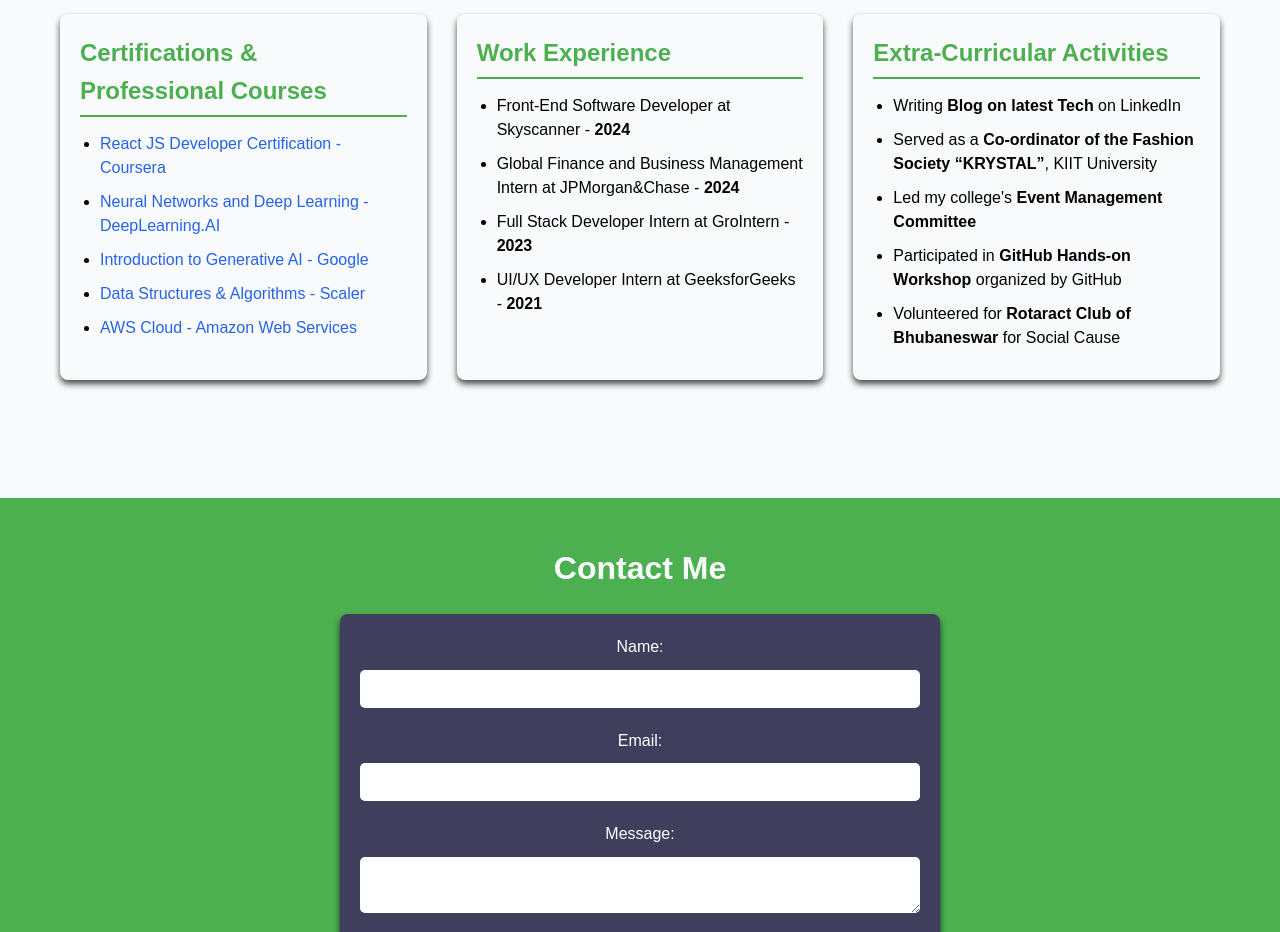
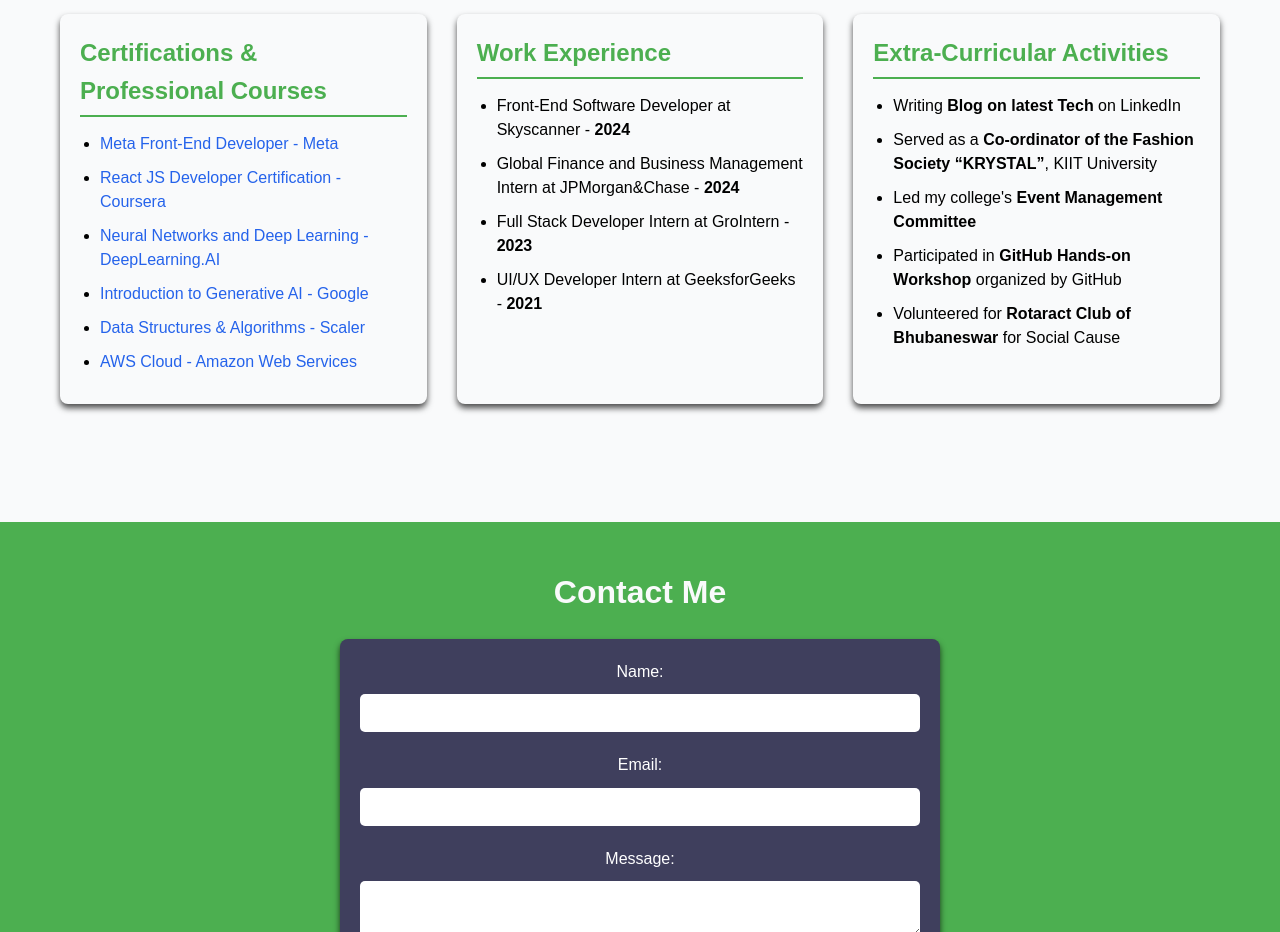
Before and after one commit to yashan0202/My-Portfolio, a React (Create React App) app in the folder portfolio/: page / in a window 1280 px wide. Shown: the part 3020-3952 px from the top of the page. Built offline with nearby package versions, Linux system fonts and the light colour scheme.

Commit message:
Update CertificationsAndMore.js

```diff
--- a/portfolio/src/components/CertificationsAndMore.js
+++ b/portfolio/src/components/CertificationsAndMore.js
@@ -11,6 +11,15 @@
           <div className="certifications">
             <h3>Certifications & Professional Courses</h3>
             <ul>
+              <li>
+                <a
+                  href="https://www.coursera.org/account/accomplishments/professional-cert/N15FW3PSDAS9"
+                  target="_blank"
+                  rel="noopener noreferrer"
+                >
+                  Meta Front-End Developer - Meta
+                </a>
+              </li>
               <li>
                 <a
                   href="https://www.coursera.org/account/accomplishments/verify/TK8XBZYRELLN"
```
